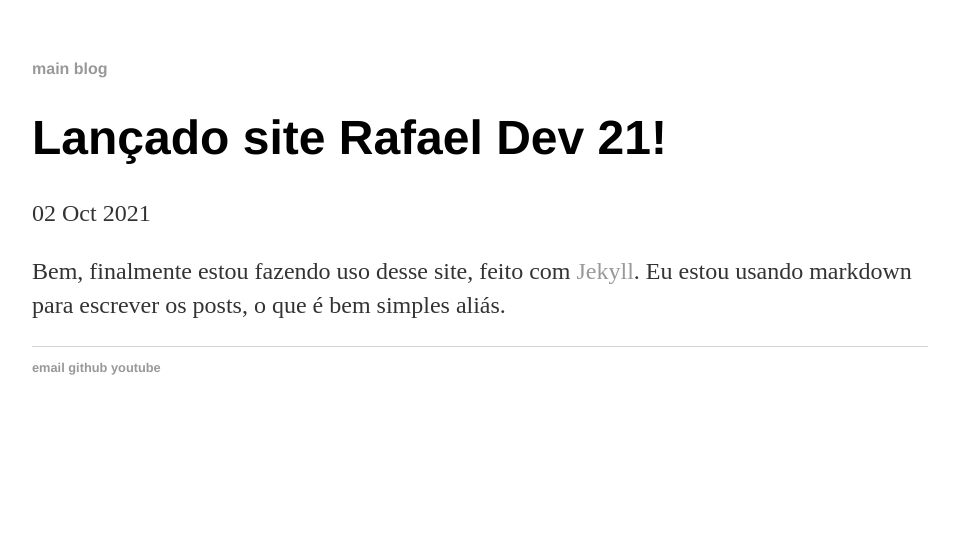
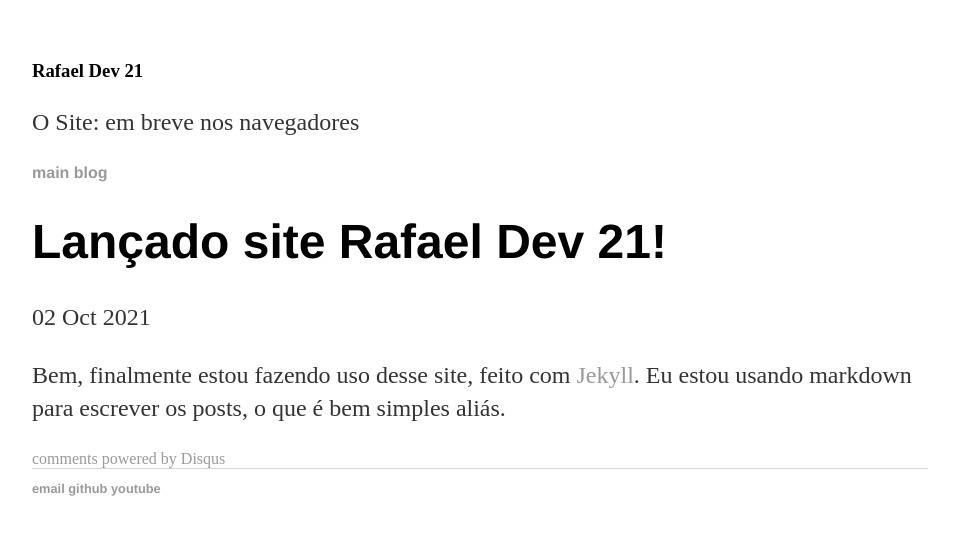
Before and after one commit to Rafael-Dev-21/Rafael-Dev-21.github.io, a Jekyll site: the page built from _posts/2021-10-02-site-rafael-dev-21-no-ar.md, in a window 1280 px wide. Shown: the top 535 px of the page, without its empty margins (160-1119 px from the left). Built offline with Jekyll 4.4.1, drawn with Linux system fonts in a browser that asks for light colours; comment, search, counter and statistics services are not loaded.

Commit message:
integrations

```diff
--- /dev/null
+++ b/_includes/disqus.html
@@ -0,0 +1,14 @@
+<div id="disqus_thread"></div>
+    <script type="text/javascript">
+        /* * * CONFIGURATION VARIABLES: EDIT BEFORE PASTING INTO YOUR WEBPAGE * * */
+        var disqus_shortname = 'rayquazaboladao'; // required: replace example with your forum shortname
+
+        /* * * DON'T EDIT BELOW THIS LINE * * */
+        (function() {
+            var dsq = document.createElement('script'); dsq.type = 'text/javascript'; dsq.async = true;
+            dsq.src = '//' + disqus_shortname + '.disqus.com/embed.js';
+            (document.getElementsByTagName('head')[0] || document.getElementsByTagName('body')[0]).appendChild(dsq);
+        })();
+    </script>
+    <noscript>Please enable JavaScript to view the <a href="http://disqus.com/?ref_noscript">comments powered by Disqus.</a></noscript>
+    <a href="http://disqus.com" class="dsq-brlink">comments powered by <span class="logo-disqus">Disqus</span></a>
--- /dev/null
+++ b/_includes/footer.html
@@ -0,0 +1,7 @@
+<footer>
+<ul>
+  <li><a href="mailto:victorrafaelpereiraalves0202@gmail.com">email</a></li>
+  <li><a href="https://github.com/Rafael-Dev-21">github</a></li>
+  <li><a href="https://youtube.com/channel/UCxJf-i1jIPZMrB7sp6RWIHw">youtube</a></li>
+</ul>
+</footer>
--- /dev/null
+++ b/_includes/head.html
@@ -0,0 +1,19 @@
+<head>
+    <meta charset="UTF-8">
+    <meta name="viewport" content="width=device-width, initial-scale=1">
+    <meta name="description" content="{{ page.description }}">
+    <meta name="author" content="Rayquaza Boladão">
+    <title>{{ page.title }} | Rayquaza Boladão</title>
+
+    <!-- link do estilo -->
+    <link rel="stylesheet" type="text/css" href="/css/main.css">
+
+    <!--[if lt IE 9]>
+      <script src="../../assets/js/html5shiv.js"></script>
+      <script src="../../assets/js/respond.min.js"></script>
+	  <![endif]-->
+
+    {% include analytics.html %}
+
+    {% include tag-manager.html %}
+</head>
--- /dev/null
+++ b/_includes/header.html
@@ -0,0 +1,10 @@
+<header>
+  <h3>Rafael Dev 21</h3>
+  <p>O Site: em breve nos navegadores</p>
+  <nav>
+  <ul>
+    <li><a href="/">main</a></li>
+    <li><a href="/blog">blog</a></li>
+  </ul>
+  </nav>
+</header>
--- /dev/null
+++ b/_includes/tag-manager.html
@@ -0,0 +1,12 @@
+<!-- Google Tag Manager -->
+<script>(function(w,d,s,l,i){w[l]=w[l]||[];w[l].push({'gtm.start':
+new Date().getTime(),event:'gtm.js'});var f=d.getElementsByTagName(s)[0],
+j=d.createElement(s),dl=l!='dataLayer'?'&l='+l:'';j.async=true;j.src=
+'https://www.googletagmanager.com/gtm.js?id='+i+dl;f.parentNode.insertBefore(j,f);
+})(window,document,'script','dataLayer','GTM-PHK2G7H');</script>
+<!-- End Google Tag Manager -->
+
+<!-- Google Tag Manager (noscript) -->
+<noscript><iframe src="https://www.googletagmanager.com/ns.html?id=GTM-PHK2G7H"
+height="0" width="0" style="display:none;visibility:hidden"></iframe></noscript>
+<!-- End Google Tag Manager (noscript) -->
--- a/_layouts/default.html
+++ b/_layouts/default.html
@@ -1,34 +1,20 @@
 <!DOCTYPE html>
 <html>
 
-<head>
-    <meta charset="UTF-8">
-    <meta name="viewport" content="width=device-width, initial-scale=1">
-    <title>{{ page.title }}</title>
-
-    <!-- link do estilo -->
-    <link rel="stylesheet" type="text/css" href="/css/main.css">
-</head>
+{% include head.html %}
 
 <body>
-  <nav>
-  <ul>
-    <li><a href="/">main</a></li>
-    <li><a href="/blog">blog</a></li>
-  </ul>
-  </nav>
+
+  {% include header.html %}
+
   <div class="container">
 
   {{ content }}
 
   </div><!-- .container -->
-  <footer>
-  <ul>
-    <li><a href="mailto:victorrafaelpereiraalves0202@gmail.com">email</a></li>
-    <li><a href="https://github.com/Rafael-Dev-21">github</a></li>
-    <li><a href="https://youtube.com/channel/UCxJf-i1jIPZMrB7sp6RWIHw">youtube</a></li>
-  </ul>
-  </footer>
+
+  {% include footer.html %}
+
 </body>
 
 </html>
--- a/_layouts/post.html
+++ b/_layouts/post.html
@@ -6,3 +6,7 @@
 <div class="post">
   {{ content }}
 </div>
+
+<div class="comments">
+  {% include disqus.html %}
+</div>
```
Also changed, not shown: _includes/analytics.html (added, +9 -0 lines).
